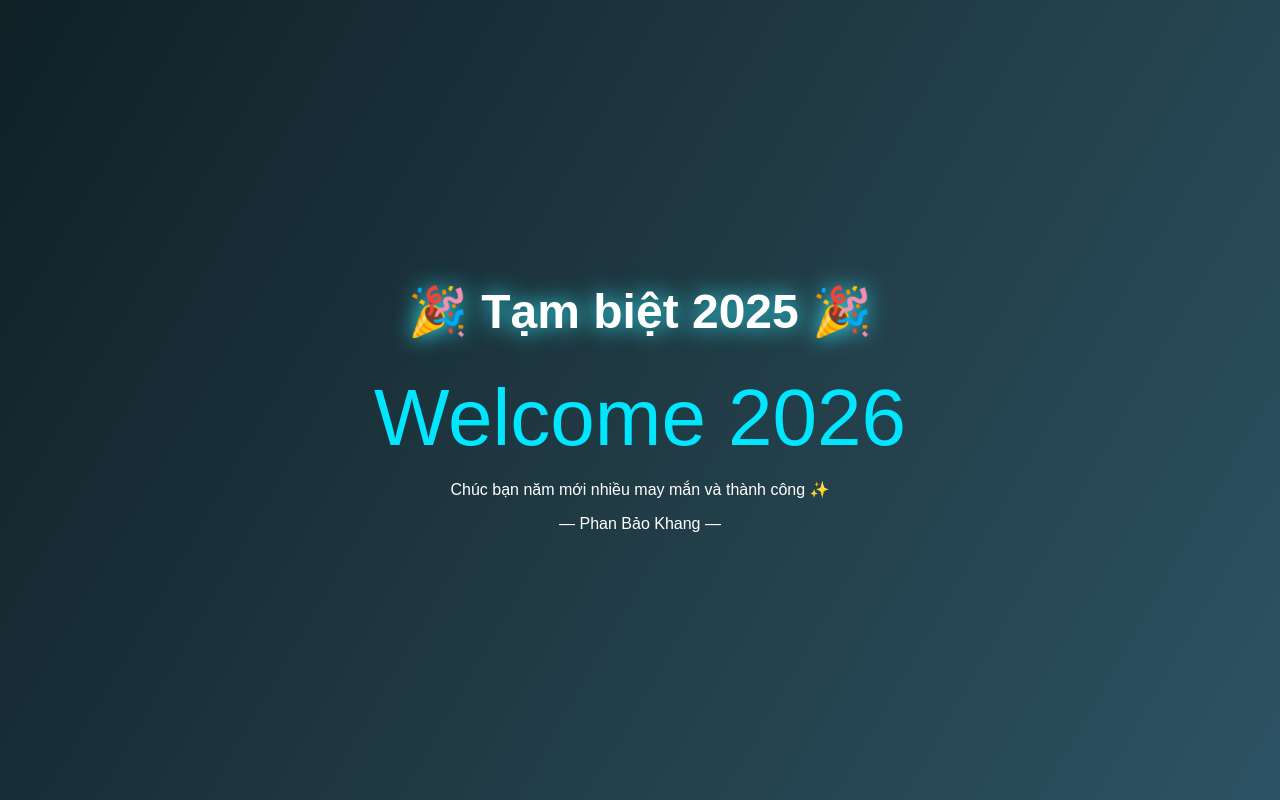
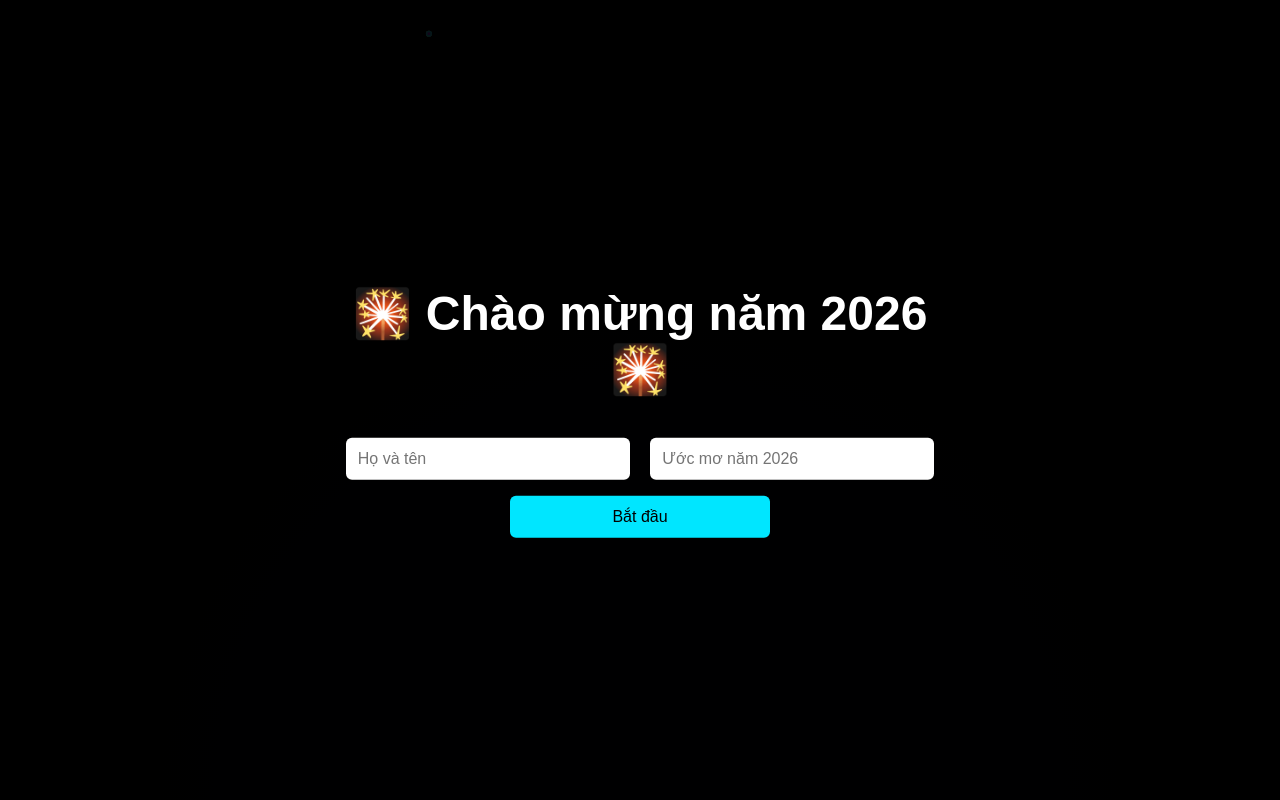
Before and after one commit to khang1611/HAPPY-2025, a plain HTML site: page index.html in a window 1280 px wide. Drawn offline with Linux system fonts and the light colour scheme.

Commit message:
Update index.html

```diff
--- a/index.html
+++ b/index.html
@@ -4,37 +4,121 @@
 <meta charset="UTF-8">
 <title>Tạm biệt 2025 – Chào 2026 🎆</title>
 <style>
-        body {
-            margin: 0;
-            height: 100vh;
-            background: linear-gradient(120deg, #0f2027, #203a43, #2c5364);
-            display: flex;
-            justify-content: center;
-            align-items: center;
-            color: white;
-            font-family: Arial, sans-serif;
-            text-align: center;
+body{
+    margin:0;
+    height:100vh;
+    background: radial-gradient(circle at bottom, #020111, #000);
+    color:white;
+    font-family:Arial, sans-serif;
+    overflow:hidden;
 }
-        h1 {
-            font-size: 3em;
-            animation: glow 2s infinite alternate;
+canvas{
+    position:fixed;
+    top:0;
+    left:0;
 }
-        .year {
-            font-size: 5em;
-            color: #00e6ff;
+.center{
+    position:absolute;
+    top:50%;
+    left:50%;
+    transform:translate(-50%,-50%);
+    text-align:center;
 }
-        @keyframes glow {
-            from { text-shadow: 0 0 10px #fff; }
-            to { text-shadow: 0 0 25px #00e6ff; }
+h1{font-size:3em;}
+#countdown{
+    font-size:3em;
+    color:#00e6ff;
 }
+input,button{
+    padding:12px;
+    margin:8px;
+    width:260px;
+    border:none;
+    border-radius:6px;
+    font-size:16px;
+}
+button{
+    background:#00e6ff;
+    cursor:pointer;
+}
+#login{
+    position:fixed;
+    inset:0;
+    background:rgba(0,0,0,0.9);
+    display:flex;
+    justify-content:center;
+    align-items:center;
+    z-index:10;
+}
+#main{display:none;}
 </style>
 </head>
 <body>
-    <div>
-        <h1>🎉 Tạm biệt 2025 🎉</h1>
-        <div class="year">Welcome 2026</div>
-        <p>Chúc bạn năm mới nhiều may mắn và thành công ✨</p>
+
+<!-- LOGIN -->
+<div id="login">
+    <div class="center">
+        <h1>🎇 Chào mừng năm 2026 🎇</h1>
+        <input id="name" placeholder="Họ và tên">
+        <input id="dream" placeholder="Ước mơ năm 2026">
+        <br>
+        <button onclick="start()">Bắt đầu</button>
+    </div>
+</div>
+
+<!-- MAIN -->
+<canvas id="fireworks"></canvas>
+<div id="main" class="center">
+    <h1 id="welcome"></h1>
+    <p id="wish"></p>
+    <div id="countdown"></div>
     <p>— Phan Bảo Khang —</p>
 </div>
+
+<script>
+function start(){
+    const name=document.getElementById("name").value;
+    const dream=document.getElementById("dream").value;
+    if(!name||!dream){alert("Vui lòng nhập đầy đủ");return;}
+    document.getElementById("login").style.display="none";
+    document.getElementById("main").style.display="block";
+    document.getElementById("welcome").innerText=`🎉 Chào ${name}!`;
+    document.getElementById("wish").innerText=`Ước mơ 2026: ${dream}`;
+}
+
+// COUNTDOWN
+const target=new Date("Jan 1, 2026 00:00:00").getTime();
+setInterval(()=>{
+    const now=new Date().getTime();
+    const d=target-now;
+    const cd=document.getElementById("countdown");
+    if(d<=0){cd.innerHTML="🎆 CHÀO 2026 🎆";return;}
+    const h=Math.floor((d%(1000*60*60*24))/(1000*60*60));
+    const m=Math.floor((d%(1000*60*60))/(1000*60));
+    const s=Math.floor((d%(1000*60))/1000);
+    cd.innerHTML=`${h}h ${m}m ${s}s`;
+},1000);
+
+// FIREWORKS
+const canvas=document.getElementById("fireworks");
+const ctx=canvas.getContext("2d");
+canvas.width=innerWidth;
+canvas.height=innerHeight;
+function firework(){
+    const x=Math.random()*canvas.width;
+    const y=Math.random()*canvas.height/2;
+    for(let i=0;i<60;i++){
+        ctx.fillStyle=`hsl(${Math.random()*360},100%,60%)`;
+        ctx.beginPath();
+        ctx.arc(x,y,Math.random()*3,0,Math.PI*2);
+        ctx.fill();
+    }
+}
+setInterval(()=>{
+    ctx.clearRect(0,0,canvas.width,canvas.height);
+    firework();
+},500);
+</script>
+
 </body>
 </html>
```
Lines whose indentation alone changed are shown as unchanged.
